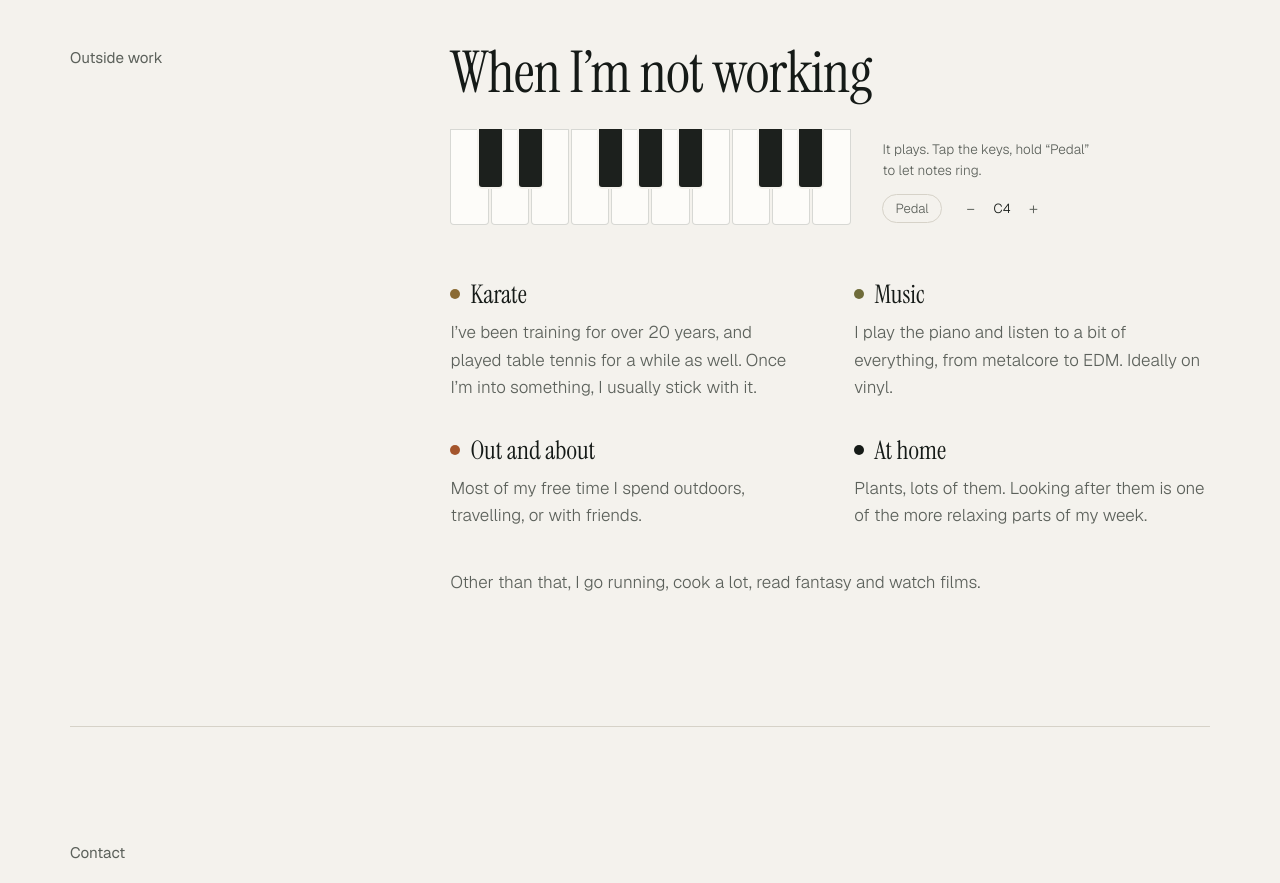
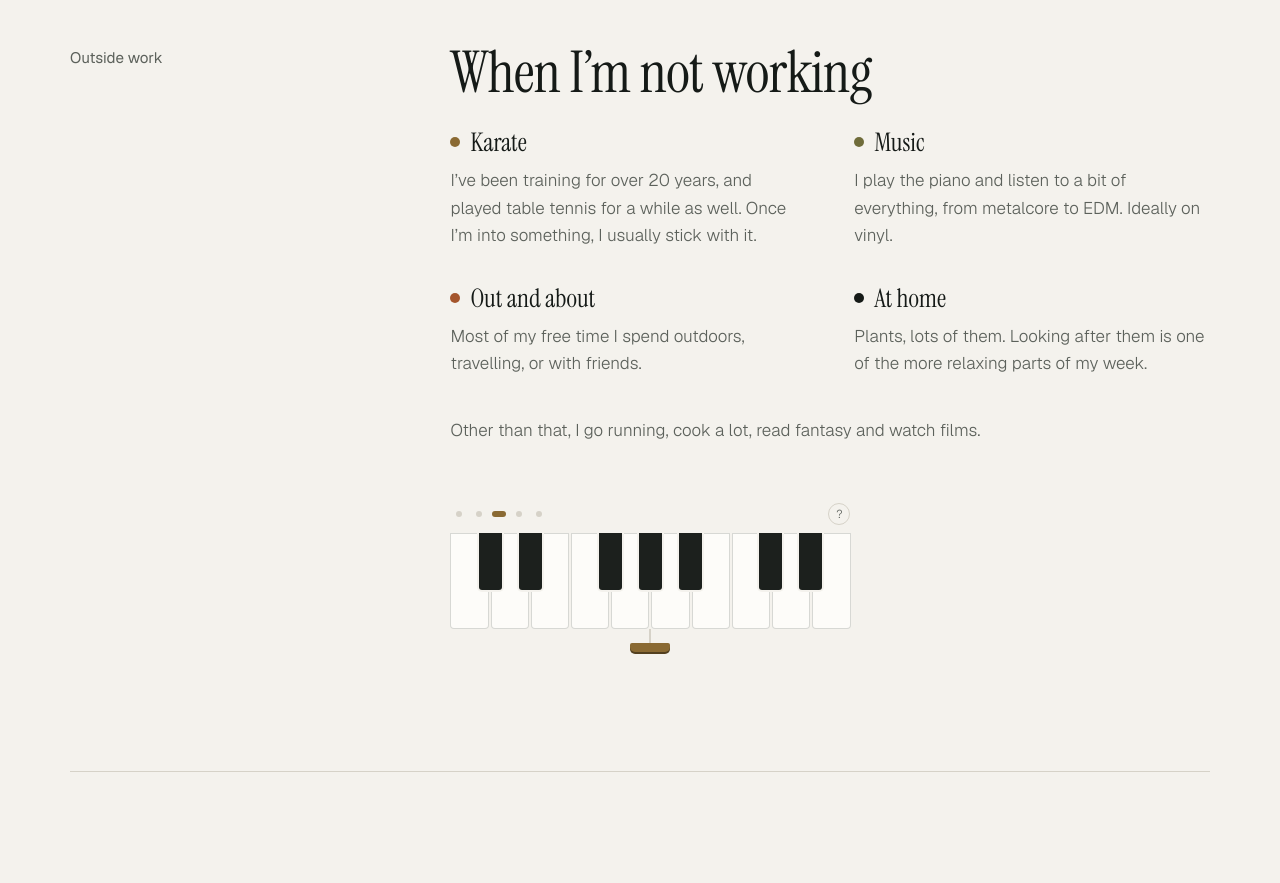
Before and after one commit to fschmeis/fschmeis.github.io, a plain HTML site: page index.html in a window 1280 px wide. Shown: the part 2560-3443 px from the top of the page. Drawn offline with Linux system fonts and the light colour scheme; no server answers.

Commit message:
Klavier unter die vier Texte, Pedal und Oktav-Punkte am Klavier, Hilfe im Tooltip
Co-Authored-By: Claude Opus 5.5 <noreply@anthropic.com>
Claude-Session: https://claude.ai/code/session_016WKHkBjWgvwrvbjWUZzuce

```diff
--- a/index.html
+++ b/index.html
@@ -90,18 +90,6 @@
     <div><span class="eyebrow">Outside work</span></div>
     <div>
       <h2 class="rv">When I’m not working</h2>
-      <div class="piano-wrap rv">
-        <div class="piano" id="piano" role="group" aria-label="A small piano you can play">
-          <div class="keys" id="keys"></div>
-        </div>
-        <div class="pside">
-          <p class="hint"><span class="hint-k">It plays. Keys A to L, space is the pedal, ↑ ↓ change the octave.</span><span class="hint-t">It plays. Tap the keys, hold “Pedal” to let notes ring.</span></p>
-          <div class="pctl">
-            <button type="button" class="pedal" id="pedal" title="Sustain pedal (hold, or hold the space bar)">Pedal</button>
-            <span class="oct"><button type="button" data-oct="-1" aria-label="Octave down">−</button><span id="octave" aria-live="polite">C4</span><button type="button" data-oct="1" aria-label="Octave up">+</button></span>
-          </div>
-        </div>
-      </div>
       <div class="facets">
         <div class="facet rv"><h3><span class="dot" style="background:var(--accent)"></span>Karate</h3><p>I’ve been training for over 20 years, and played table tennis for a while as well. Once I’m into something, I usually stick with it.</p></div>
         <div class="facet rv"><h3><span class="dot" style="background:var(--olive)"></span>Music</h3><p>I play the piano and listen to a bit of everything, from metalcore to EDM. Ideally on vinyl.</p></div>
@@ -109,6 +97,20 @@
         <div class="facet rv"><h3><span class="dot" style="background:var(--ink)"></span>At home</h3><p>Plants, lots of them. Looking after them is one of the more relaxing parts of my week.</p></div>
       </div>
       <p class="aside rv">Other than that, I go running, cook a lot, read fantasy and watch films.</p>
+      <div class="piano-wrap rv">
+        <div class="piano-top">
+          <div class="octs" role="radiogroup" aria-label="Octave"><button type="button" role="radio" data-o="-2" aria-label="Octave C2" title="C2"></button><button type="button" role="radio" data-o="-1" aria-label="Octave C3" title="C3"></button><button type="button" role="radio" data-o="0" aria-label="Octave C4" title="C4"></button><button type="button" role="radio" data-o="1" aria-label="Octave C5" title="C5"></button><button type="button" role="radio" data-o="2" aria-label="Octave C6" title="C6"></button></div>
+          <button type="button" class="help" id="phelp" aria-expanded="false" aria-describedby="ptip">?</button>
+          <div class="tip" id="ptip" role="tooltip">
+            <span class="tip-k"><kbd>A</kbd>–<kbd>L</kbd> play<br><kbd>Space</kbd> pedal<br><kbd>↑</kbd><kbd>↓</kbd> octave</span>
+            <span class="tip-t">Tap the keys.<br>Hold the pedal to let notes ring.<br>The dots change the octave.</span>
+          </div>
+        </div>
+        <div class="piano" id="piano" role="group" aria-label="A small piano you can play">
+          <div class="keys" id="keys"></div>
+        </div>
+        <button type="button" class="pedal" id="pedal" aria-label="Sustain pedal, hold to let notes ring"><i></i></button>
+      </div>
     </div>
   </div>
 </section>
--- a/piano.js
+++ b/piano.js
@@ -2,7 +2,7 @@
 // Samples: tonejs-instruments piano (MIT), trimmed. One sample every major third, the notes in between are pitched.
 (()=>{
   const keysEl=document.getElementById('keys'), wrap=keysEl.closest('.piano-wrap');
-  const octEl=document.getElementById('octave'), pedalEl=document.getElementById('pedal');
+  const dots=[...document.querySelectorAll('.octs [data-o]')], pedalEl=document.getElementById('pedal');
   const COUNT=17, BASE=60;                    // C4 is the first key at octave 0
   const MIN_OCT=-2, MAX_OCT=2;
   const SAMPLES={};                           // midi -> file
@@ -25,7 +25,7 @@
   keysEl.style.setProperty('--n',wi);
   function label(){
     keys.forEach((b,i)=>{const m=BASE+oct*12+i;b.setAttribute('aria-label',NAMES[m%12]+(Math.floor(m/12)-1));});
-    if(octEl)octEl.textContent='C'+(4+oct);
+    dots.forEach(d=>{const on=+d.dataset.o===oct;d.setAttribute('aria-checked',on);d.tabIndex=on?0:-1;});
   }
   label();
 
@@ -106,11 +106,11 @@
     if(pedalEl)pedalEl.classList.toggle('on',on);
     if(!on&&ctx){sustained.forEach(m=>{if(![...held.values()].includes(m))stopVoice(m,.18);});sustained.clear();}
   }
-  function shift(d){
-    const n=Math.max(MIN_OCT,Math.min(MAX_OCT,oct+d));if(n===oct)return;
+  const shift=d=>setOct(oct+d);
+  function setOct(v){
+    const n=Math.max(MIN_OCT,Math.min(MAX_OCT,v));if(n===oct)return;
     [...held.keys()].forEach(release);
     oct=n;lastUse=performance.now();label();preload();
-    if(octEl){octEl.classList.remove('bump');void octEl.offsetWidth;octEl.classList.add('bump');}
   }
 
   // mouse and touch, including sliding across the keys
@@ -176,5 +176,16 @@
     pedalEl.addEventListener('keyup',e=>{if(e.key==='Enter')setSustain(false);});
   }
   // octave buttons
-  document.querySelectorAll('[data-oct]').forEach(b=>b.addEventListener('click',()=>shift(+b.dataset.oct)));
+  dots.forEach(d=>{
+    d.addEventListener('click',()=>setOct(+d.dataset.o));
+    d.addEventListener('keydown',e=>{if(e.key==='ArrowRight'||e.key==='ArrowLeft'){e.preventDefault();e.stopPropagation();shift(e.key==='ArrowRight'?1:-1);dots.find(x=>+x.dataset.o===oct).focus();}});
+  });
+
+  // help tooltip: hover or focus on pointer devices, tap to toggle on touch
+  const help=document.getElementById('phelp');
+  if(help){
+    help.addEventListener('click',()=>help.setAttribute('aria-expanded',help.getAttribute('aria-expanded')!=='true'));
+    document.addEventListener('pointerdown',e=>{if(!help.contains(e.target))help.setAttribute('aria-expanded','false');});
+    help.addEventListener('keydown',e=>{if(e.key==='Escape')help.setAttribute('aria-expanded','false');});
+  }
 })();
--- a/style.css
+++ b/style.css
@@ -87,8 +87,7 @@ h2 em{color:var(--accent)}
 .rv{transition:opacity .9s cubic-bezier(.2,.7,.1,1),transform .9s cubic-bezier(.2,.7,.1,1)}
 .rv.pre{opacity:0;transform:translateY(28px)}
 .side-col{position:relative}
-.piano-wrap{position:relative;display:grid;grid-template-columns:minmax(0,400px) minmax(0,220px);gap:20px 32px;align-items:end;margin:20px 0 56px}
-.pside{display:flex;flex-direction:column;gap:14px;padding-bottom:2px}
+.piano-wrap{position:relative;max-width:400px;margin-top:56px}
 .piano{padding:0}
 .keys{position:relative;display:flex;gap:2px;height:96px;touch-action:pan-y;user-select:none;-webkit-user-select:none;-webkit-touch-callout:none;-webkit-tap-highlight-color:transparent}
 .k{all:unset;box-sizing:border-box;cursor:pointer;transition:background-color .2s}
@@ -97,21 +96,28 @@ h2 em{color:var(--accent)}
 .k.b{position:absolute;top:0;z-index:1;width:calc(100%/var(--n)*.58);height:60%;left:calc(100%/var(--n)*var(--x) - 100%/var(--n)*.29);background:var(--ebony);border-radius:0 0 3px 3px;box-shadow:0 0 0 2px var(--bg)}
 .k.b.on{background:var(--accent);transition:none}
 .k:focus-visible{outline:2px solid var(--accent);outline-offset:-3px}
-.pctl{display:flex;gap:16px;align-items:center;font-size:.82rem;color:var(--muted)}
-.pctl button{all:unset;cursor:pointer;color:var(--muted);transition:color .2s,background-color .2s}
-.pctl button:hover{color:var(--ink)}
-.pctl button:focus-visible{outline:1px solid var(--accent);outline-offset:3px}
-.pctl .pedal{padding:3px 12px;border:1px solid var(--line)!important;border-radius:99px;touch-action:none;user-select:none;-webkit-user-select:none}
-.pctl .pedal.on{background:var(--accent);color:var(--bg)!important;border-color:var(--accent)!important}
-.oct{display:flex;align-items:center;gap:4px;font-variant-numeric:tabular-nums}
-.oct button{width:26px;height:26px;text-align:center;line-height:26px;border-radius:50%;font-size:1rem}
-.oct button:hover{background:var(--bg2)}
-#octave{min-width:2.2em;text-align:center;color:var(--ink);display:inline-block}
-#octave.bump{animation:bump .35s cubic-bezier(.2,.7,.2,1)}
-@keyframes bump{from{transform:translateY(-3px);opacity:.4}to{transform:none;opacity:1}}
-.hint{margin:0;font-size:.85rem;line-height:1.5;color:var(--muted)}
-.hint-t{display:none}
-@media (hover:none){.hint-k{display:none}.hint-t{display:inline}}
+.piano-top{position:relative;display:flex;justify-content:space-between;align-items:center;height:26px;margin-bottom:6px}
+.octs{display:flex;gap:2px}
+.octs button{all:unset;cursor:pointer;width:18px;height:22px;display:grid;place-items:center}
+.octs button::before{content:"";width:6px;height:6px;border-radius:3px;background:var(--line);transition:width .25s,background-color .25s}
+.octs button:hover::before{background:var(--muted)}
+.octs button[aria-checked="true"]::before{width:14px;background:var(--accent)}
+.octs button:focus-visible{outline:1px solid var(--accent);outline-offset:0;border-radius:4px}
+.help{all:unset;cursor:help;width:20px;height:20px;border-radius:50%;border:1px solid var(--line);color:var(--muted);font-size:.72rem;text-align:center;line-height:20px;transition:color .2s,border-color .2s}
+.help:hover,.help:focus-visible,.help[aria-expanded="true"]{color:var(--ink);border-color:var(--muted)}
+.tip{position:absolute;right:0;bottom:calc(100% + 8px);z-index:5;padding:10px 12px;background:var(--bg2);border:1px solid var(--line);border-radius:8px;font-size:.78rem;line-height:1.9;color:var(--muted);white-space:nowrap;opacity:0;transform:translateY(4px);pointer-events:none;transition:opacity .2s,transform .2s}
+.help:hover~.tip,.help:focus-visible~.tip,.help[aria-expanded="true"]~.tip{opacity:1;transform:none}
+.tip kbd{font:400 .72rem var(--mono);color:var(--ink);border:1px solid var(--line);border-bottom-width:2px;border-radius:4px;padding:0 5px;margin-right:2px}
+.tip-t{display:none}
+@media (hover:none){.tip-k{display:none}.tip-t{display:inline}}
+/* the pedal hangs under the keyboard like on an upright: a brass lever on a short rod */
+.pedal{all:unset;display:block;position:relative;margin:0 auto;width:64px;height:30px;cursor:pointer;touch-action:none;-webkit-tap-highlight-color:transparent}
+.pedal::before{content:"";position:absolute;left:50%;top:0;width:2px;height:16px;margin-left:-1px;background:var(--line);transition:height .08s}
+.pedal i{position:absolute;left:50%;top:14px;width:40px;height:9px;margin-left:-20px;border-radius:2px 2px 5px 5px;background:var(--accent);box-shadow:0 2px 0 color-mix(in srgb,var(--accent) 60%,#000);transition:transform .08s,box-shadow .08s}
+.pedal:hover i{filter:brightness(1.08)}
+.pedal.on::before{height:19px}
+.pedal.on i{transform:translateY(3px);box-shadow:0 0 0 transparent}
+.pedal:focus-visible i{outline:1px solid var(--ink);outline-offset:2px}
 .has-plant{position:relative}
 .has-plant .prose{max-width:min(58ch,calc(100% - 170px))}
 .plant{position:absolute;top:0;right:0;width:150px;height:auto;overflow:visible;pointer-events:none;z-index:2}
@@ -142,8 +148,6 @@ footer{padding-block:28px;display:flex;justify-content:space-between;gap:16px;fl
   .portrait{max-width:420px}
   .has-plant .sec{display:block}
   .has-plant .prose{max-width:none}
-  .piano-wrap{grid-template-columns:minmax(0,1fr);gap:14px}
-  .pside{flex-direction:column-reverse}
   .has-plant .sec>div:first-of-type{margin-bottom:20px}
   .plant{position:relative;float:right;width:92px;right:auto;margin:calc(-1*clamp(56px,9vw,112px)) -6px 0 10px}
 }
```
